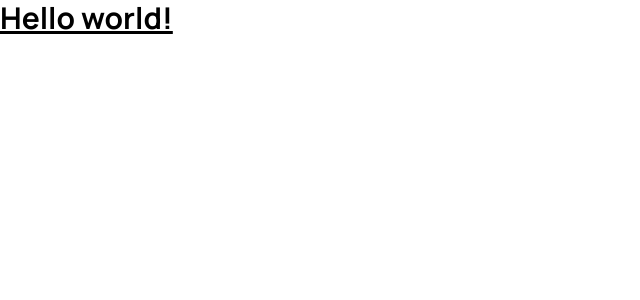
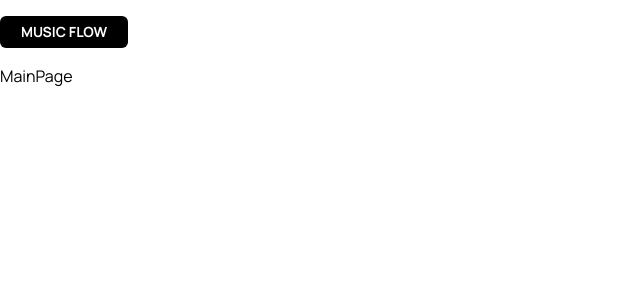
Before and after one commit to berdibekovadilet/mern-music-blog, a React (Create React App) app in the folder client/: page / in a window 1280 px wide. Shown: the top 300 px of the page, without its empty margins (0-640 px from the left). Built offline with nearby package versions, Linux system fonts and the light colour scheme.

Commit message:
added routing

```diff
--- a/client/package.json
+++ b/client/package.json
@@ -8,6 +8,7 @@
     "@testing-library/user-event": "^13.5.0",
     "react": "^18.2.0",
     "react-dom": "^18.2.0",
+    "react-router-dom": "^6.3.0",
     "react-scripts": "5.0.1",
     "web-vitals": "^2.1.4"
   },
--- a/client/src/App.js
+++ b/client/src/App.js
@@ -1,8 +1,28 @@
+import { Routes, Route } from "react-router-dom";
+import Layout from "./components/Layout";
+import MainPage from "./pages/MainPage";
+import PostsPage from "./pages/PostsPage";
+import PostPage from "./pages/PostPage";
+import AddPostPage from "./pages/AddPostPage";
+import EditPostPage from "./pages/EditPostPage";
+import RegisterPage from "./pages/RegisterPage";
+import LoginPage from "./pages/LoginPage";
+
 function App() {
   return (
-    <div className="App">
-      <h1 className="text-3xl font-bold underline">Hello world!</h1>
-    </div>
+    <>
+      <Layout>
+        <Routes>
+          <Route path="/" element={<MainPage />} />
+          <Route path="posts" element={<PostsPage />} />
+          <Route path=":id" element={<PostPage />} />
+          <Route path=":id/edit" element={<EditPostPage />} />
+          <Route path="new" element={<AddPostPage />} />
+          <Route path="register" element={<RegisterPage />} />
+          <Route path="login" element={<LoginPage />} />
+        </Routes>
+      </Layout>
+    </>
   );
 }
 
--- a/client/src/components/Layout.jsx
+++ b/client/src/components/Layout.jsx
@@ -1,9 +1,15 @@
-import React from 'react'
+import React from "react";
+import Navbar from "./Navbar";
 
-const Layout = () => {
+const Layout = ({ children }) => {
   return (
-    <div>Layout</div>
-  )
-}
+    <>
+      <div className="container mx-auto">
+        <Navbar />
+        {children}
+      </div>
+    </>
+  );
+};
 
-export default Layout
+export default Layout;
--- a/client/src/components/Navbar.jsx
+++ b/client/src/components/Navbar.jsx
@@ -1,9 +1,13 @@
-import React from 'react'
+import React from "react";
 
 const Navbar = () => {
   return (
-    <div>Navbar</div>
-  )
-}
+    <div className="flex py-4 justify-between items-center">
+      <span className="flex justify-center items-center w-32 h-8 text-sm text-white rounded-md bg-black font-bold">
+        MUSIC FLOW
+      </span>
+    </div>
+  );
+};
 
-export default Navbar
+export default Navbar;
--- a/client/src/index.css
+++ b/client/src/index.css
@@ -4,8 +4,8 @@
 
 @layer base {
   body {
-    margin: 0;
     font-family: "Manrope", sans-serif;
+    min-height: 100vh;
     -webkit-font-smoothing: antialiased;
     -moz-osx-font-smoothing: grayscale;
   }
```
Also changed, not shown: client/src/index.js (+8 -7 lines), 2 other files (tests, documents, lock files or other folders).
